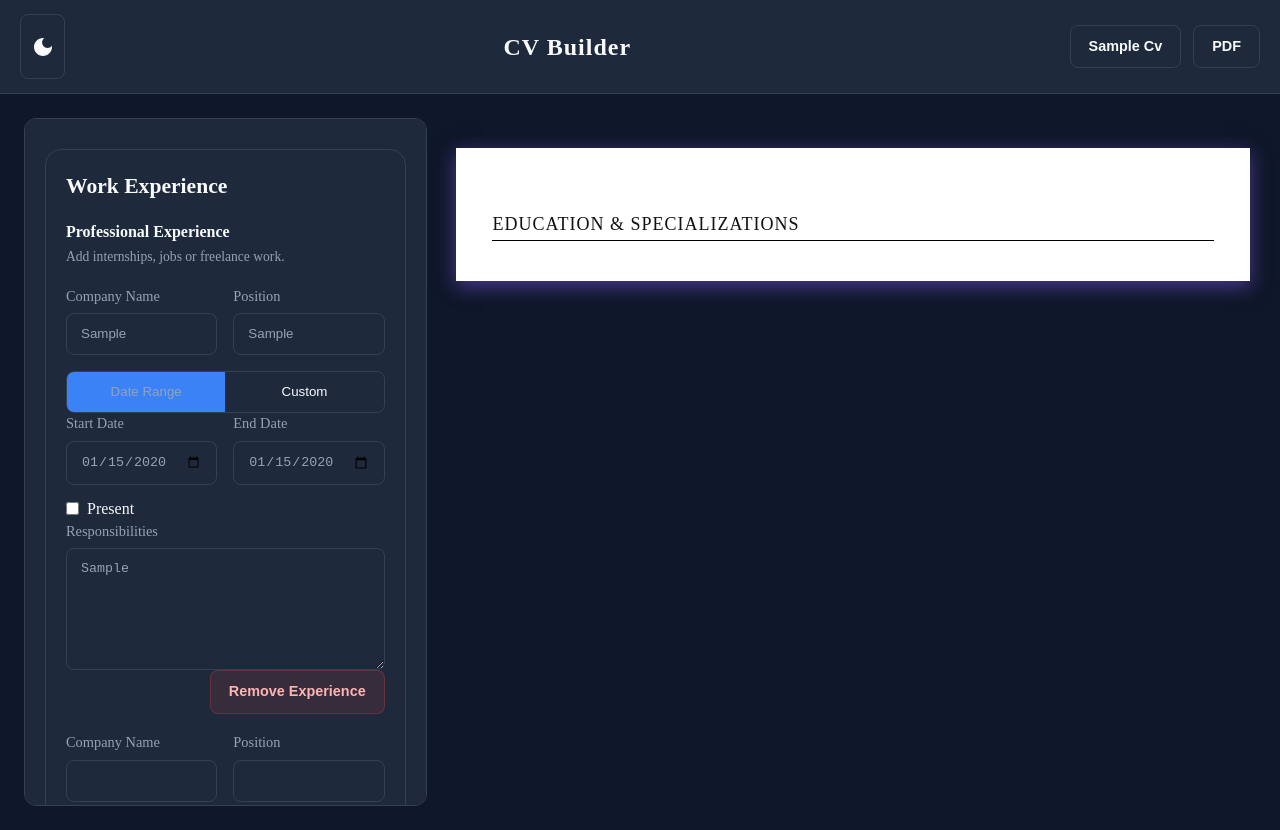
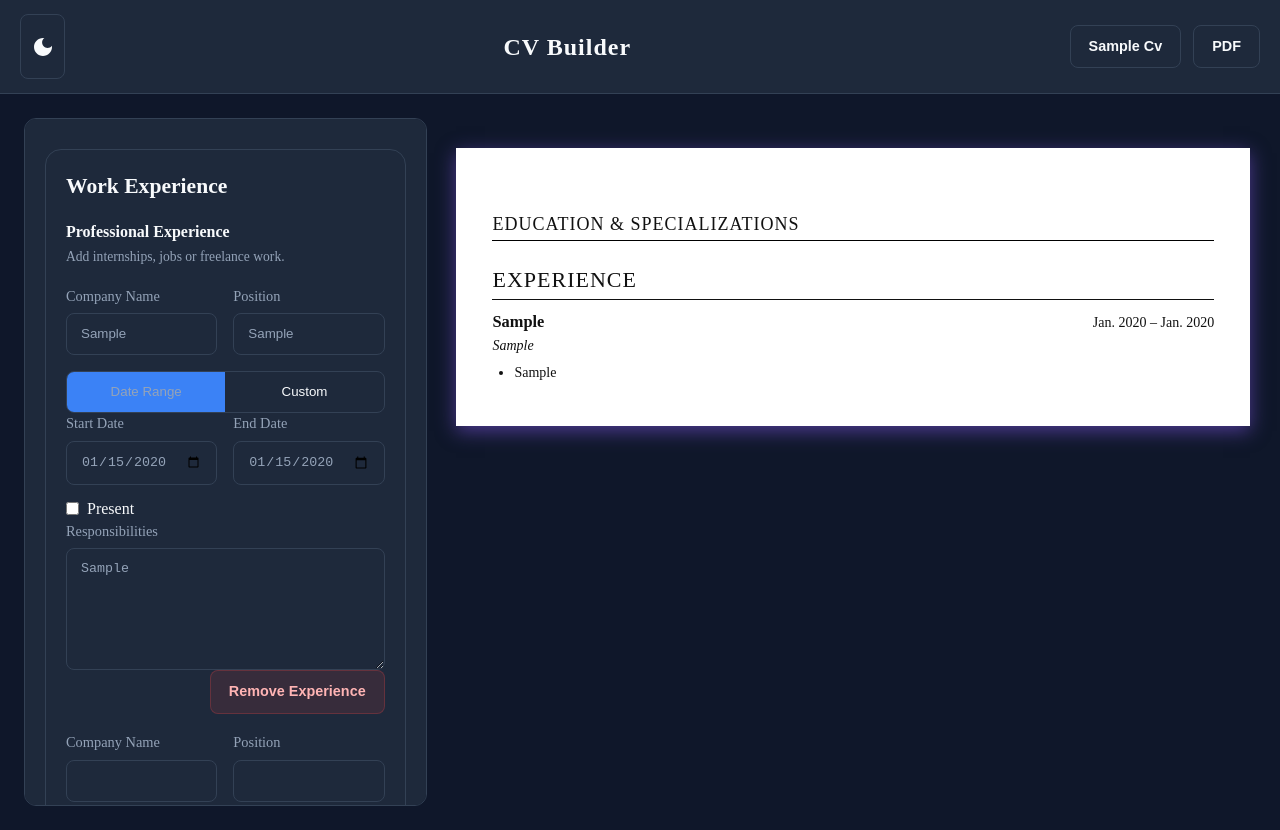
Before and after one commit to amrkhaled104/CV-Builder, a React (Vite) app: page / in a window 1280 px wide. Both pictures are taken after typing "Sample", "Sample", "2020-01-15", "2020-01-15", "Sample" into the empty fields and a click on the button "+ Add Work". Built offline with nearby package versions, Linux system fonts and the light colour scheme.

Commit message:
feat: link Work EXP section data to CV preview

```diff
--- a/src/App.tsx
+++ b/src/App.tsx
@@ -66,6 +66,7 @@ function App() {
           generalInfo={generalInfo}
           ref={cvRef}
           educationList={educationList}
+          workList={workList}
         />
       </div>
     </>
--- a/src/components/layout/CvReview/CvPreview.css
+++ b/src/components/layout/CvReview/CvPreview.css
@@ -71,6 +71,19 @@
   font-size: 22px;
   font-weight: normal;
   text-align: left;
+}
+/* ========================================
+   BULLET LIST
+======================================== */
+
+.bullet-list {
+  margin-top: 6px;
+  margin-left: 22px;
+}
+
+.bullet-list li {
+  margin-bottom: 5px;
+  text-align: justify;
 }
 
 @media (max-width: 768px) {
--- a/src/components/layout/CvReview/CvPreview.tsx
+++ b/src/components/layout/CvReview/CvPreview.tsx
@@ -30,13 +30,30 @@ type EducationItem = {
   customDuration: string;
   isCurrent: boolean;
 };
+type ExperienceItem = {
+  id: string;
+  companyName: string;
+  position: string;
+  responsibilities: string;
+  durationType: "date" | string;
+  startDate: string;
+  endDate: string;
+  customDuration: string;
+  isCurrent: boolean;
+};
 type CvPreviewProps = {
   generalInfo: GeneralInfo;
   ref?: React.Ref<HTMLDivElement>;
-  educationList: EducationItem[]; // Replace 'any' with the actual type of your education list
+  educationList: EducationItem[];
+  workList: ExperienceItem[];
 };
 
-function CvPreview({ generalInfo, ref, educationList }: CvPreviewProps) {
+function CvPreview({
+  generalInfo,
+  ref,
+  educationList,
+  workList,
+}: CvPreviewProps) {
   function formatDate(date: string) {
     if (!date) return "";
 
@@ -62,7 +79,12 @@ function CvPreview({ generalInfo, ref, educationList }: CvPreviewProps) {
     return `${monthName} ${year}`;
   }
 
-  function getDuration(entry: EducationItem) {
+  function getDuration(
+    entry: Pick<
+      EducationItem | ExperienceItem,
+      "durationType" | "customDuration" | "isCurrent" | "startDate" | "endDate"
+    >,
+  ) {
     if (entry.durationType === "custom") return entry.customDuration;
 
     if (entry.isCurrent) {
@@ -136,6 +158,42 @@ function CvPreview({ generalInfo, ref, educationList }: CvPreviewProps) {
           ))}
         </section>
       )}
+      {/* ================= EXPERIENCE ================= */}
+      {workList.length > 0 && (
+        <>
+          <h2 className="cv-section-title">Experience</h2>
+          {workList.map((work) => (
+            <div className="entry" key={work.id}>
+              <div className="entry-header">
+                <div className="entry-left">
+                  <h3>{work.position}</h3>
+                </div>
+
+                <div className="entry-right">
+                  <p>{getDuration(work)}</p>
+                </div>
+              </div>
+
+              <div className="entry-subheader">
+                <div className="entry-left">
+                  <em>{work.companyName}</em>
+                </div>
+              </div>
+
+              {work.responsibilities && (
+                <ul className="bullet-list">
+                  {work.responsibilities
+                    .split("\n")
+                    .filter((line) => line.trim() !== "")
+                    .map((item, index) => (
+                      <li key={index}>{item}</li>
+                    ))}
+                </ul>
+              )}
+            </div>
+          ))}
+        </>
+      )}
     </section>
   );
 }
```
